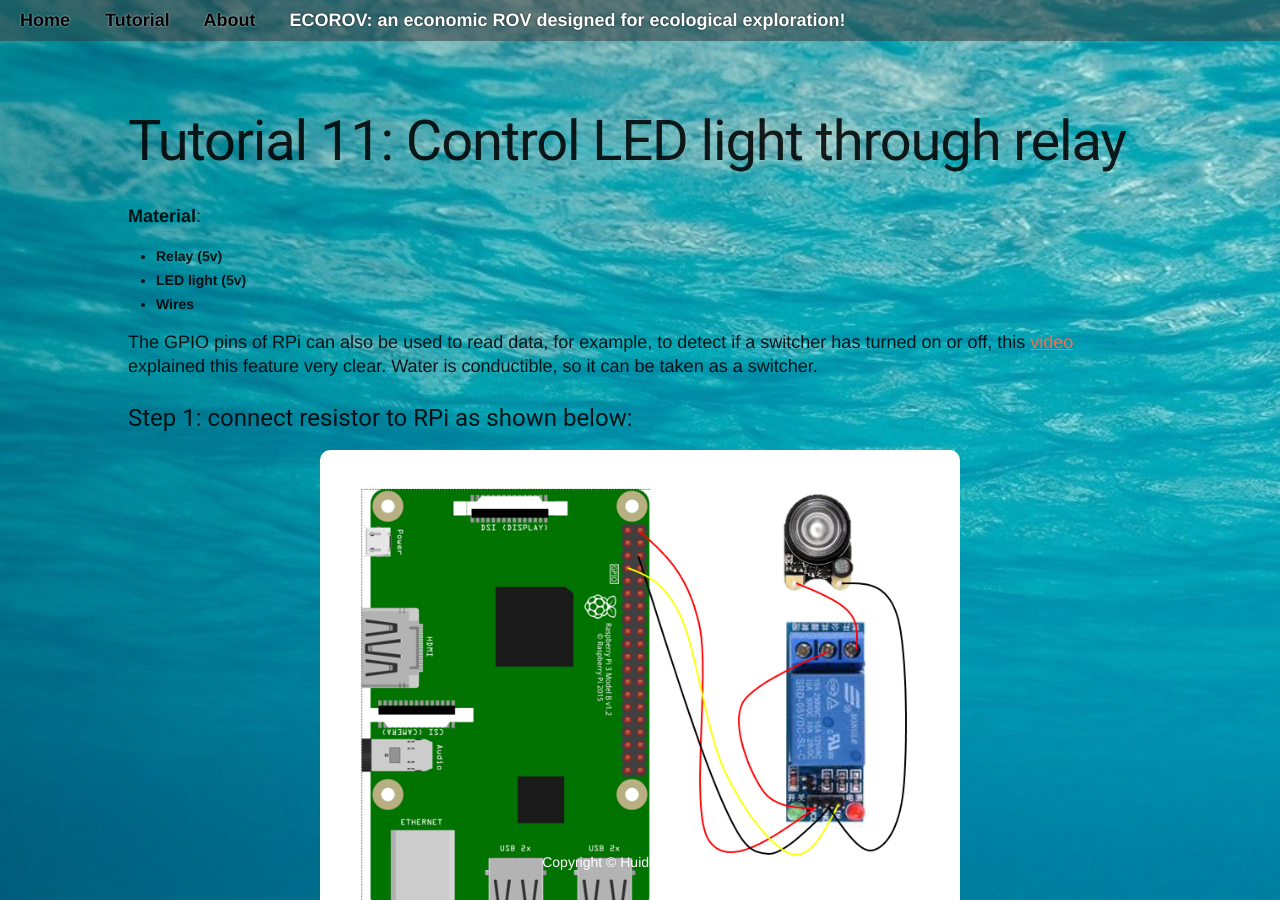
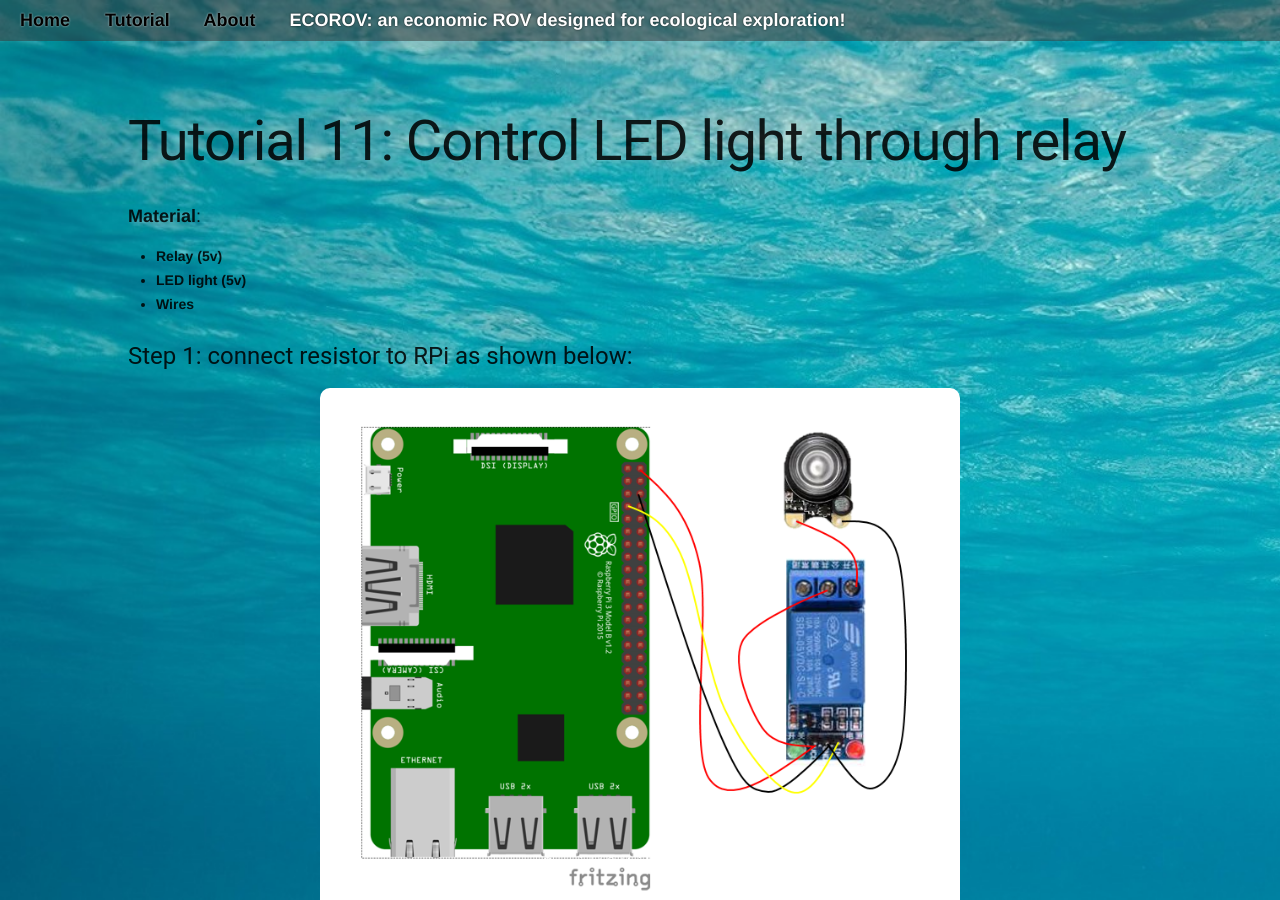
Before and after one commit to ecorov/ecorov.github.io, a Jekyll site: the page built from _posts/2017-08-07-relay.md, in a window 1280 px wide and 900 px high. Built offline with Jekyll 4.4.1, drawn with Linux system fonts in a browser that asks for light colours; nearby versions of some CDN libraries; comment, search, counter and statistics services are not loaded.

Commit message:
Tutorial 11

```diff
--- a/_posts/2017-08-07-relay.md
+++ b/_posts/2017-08-07-relay.md
@@ -13,7 +13,6 @@
  * **Wires**
 
 
-The GPIO pins of RPi can also be used to read data, for example, to detect if a switcher has turned on or off, this [video](https://www.youtube.com/watch?v=NAl-ULEattw) explained this feature very clear. Water is conductible, so it can be taken as a switcher.
 
 #### Step 1: connect resistor to RPi as shown below:
 
```
